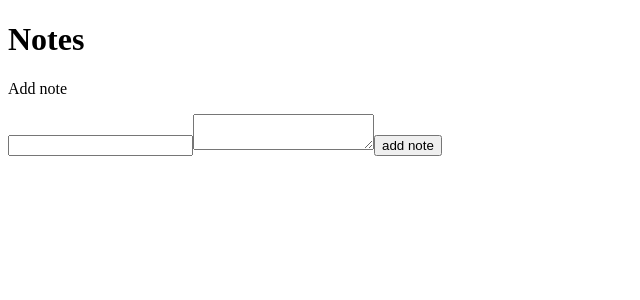
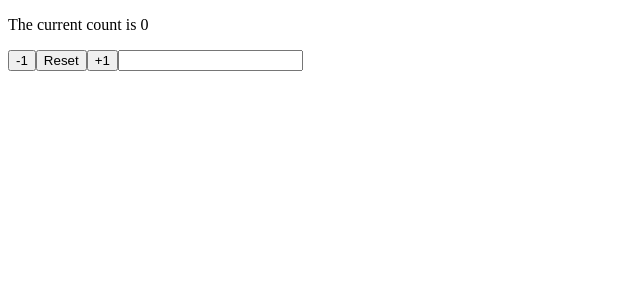
Before and after one commit to brunocrodriguessouza/react-new-features, a React (Create React App) app: page / in a window 1280 px wide. Shown: the top 300 px of the page, without its empty margins (0-640 px from the left). Built offline with nearby package versions, Linux system fonts and the light colour scheme.

Commit message:
[03] Complex State with useState

```diff
--- /dev/null
+++ b/src/App.js
@@ -0,0 +1,40 @@
+import React, { useState} from 'react';
+
+export default (props) => {
+    // const [count, setCount] = useState(props.count)
+    // const [text, setText] = useState('')
+    const [state, setState] = useState({
+        count: props.count,
+        text: ''
+    })
+
+    const increment = () => {
+        // setCount(count + 1)
+        setState({ ...state, count: state.count +1 })
+    }
+
+    const decrement = () => {
+        setState({ ...state, count: state.count -1 })
+    }
+
+    const reset = () => {
+        setState({ ...state, count: props.count })
+    }
+
+    const changeInputValue = (e) => {
+        setState({
+            text: e.target.value,
+            count: state.count
+        })
+    }
+
+    return(
+        <div>
+            <p>The current {state.text || 'count'} is {state.count}</p>
+            <button onClick={decrement}>-1</button>
+            <button onClick={reset}>Reset</button>
+            <button onClick={increment}>+1</button>
+            <input value={state.text} onChange={(e) => changeInputValue(e)}/>
+        </div>
+    )
+}
--- /dev/null
+++ b/src/components/NoteApp.js
@@ -0,0 +1,40 @@
+import React, { useState } from 'react';
+
+export default () => {
+    const [notes, setNotes] = useState([])
+    const [title, setTitle] = useState('')
+    const [body, setBody] = useState('')
+
+    const addNote = (e) => {
+        e.preventDefault()
+        setNotes([
+            ...notes,
+            { title, body }
+        ])
+        setTitle('')
+        setBody('')
+    }
+
+    const removeNote = (title) => {
+        setNotes(notes.filter((note) => note.title !== title))
+    }
+
+    return (
+        <div>
+            <h1>Notes</h1>
+            {notes.map((note) => (
+                <div key={note.title}>
+                    <h3>{note.title}</h3>
+                    <p>{note.body}</p>
+                    <button onClick={() => removeNote(note.title)}>x</button>
+                </div>
+            ))}
+            <p>Add note</p>
+            <form onSubmit={addNote}>
+                <input value={title} onChange={(e) => setTitle(e.target.value)} />
+                <textarea value={body} onChange={(e) => setBody(e.target.value)}></textarea>
+                <button>add note</button>
+            </form>
+        </div>
+    )
+}
--- a/src/index.js
+++ b/src/index.js
@@ -1,92 +1,13 @@
-import React, { useState } from 'react';
+import React from 'react';
 import ReactDOM from 'react-dom';
 import * as serviceWorker from './serviceWorker';
+import NoteApp from './components/NoteApp';
+import App from './App';
 
-const NoteApp = () => {
-    const [notes, setNotes] = useState([])
-    const [title, setTitle] = useState('')
-    const [body, setBody] = useState('')
-
-    const addNote = (e) => {
-        e.preventDefault()
-        setNotes([
-            ...notes,
-            { title, body }
-        ])
-        setTitle('')
-        setBody('')
-    }
-
-    const removeNote = (title) => {
-        setNotes(notes.filter((note) => note.title !== title))
-    }
-
-    return (
-        <div>
-            <h1>Notes</h1>
-            {notes.map((note) => (
-                <div key={note.title}>
-                    <h3>{note.title}</h3>
-                    <p>{note.body}</p>
-                    <button onClick={() => removeNote(note.title)}>x</button>
-                </div>
-            ))}
-            <p>Add note</p>
-            <form onSubmit={addNote}>
-                <input value={title} onChange={(e) => setTitle(e.target.value)} />
-                <textarea value={body} onChange={(e) => setBody(e.target.value)}></textarea>
-                <button>add note</button>
-            </form>
-        </div>
-    )
+App.defaultProps = {
+    count: 0
 }
 
-// const App = (props) => {
-//     // const [count, setCount] = useState(props.count)
-//     // const [text, setText] = useState('')
-//     const [state, setState] = useState({
-//         count: props.count,
-//         text: ''
-//     })
+ReactDOM.render(<App/>, document.getElementById('root'));
 
-//     const increment = () => {
-//         // setCount(count + 1)
-//         setState({ ...state, count: state.count +1 })
-//     }
-
-//     const decrement = () => {
-//         setState({ ...state, count: state.count -1 })
-//     }
-
-//     const reset = () => {
-//         setState({ ...state, count: props.count })
-//     }
-
-//     const changeInputValue = (e) => {
-//         setState({
-//             text: e.target.value,
-//             count: state.count
-//         })
-//     }
-
-//     return(
-//         <div>
-//             <p>The current {state.text || 'count'} is {state.count}</p>
-//             <button onClick={decrement}>-1</button>
-//             <button onClick={reset}>Reset</button>
-//             <button onClick={increment}>+1</button>
-//             <input value={state.text} onChange={(e) => changeInputValue(e)}/>
-//         </div>
-//     )
-// }
-
-// App.defaultProps = {
-//     count: 0
-// }
-
-ReactDOM.render(<NoteApp/>, document.getElementById('root'));
-
-// If you want your app to work offline and load faster, you can change
-// unregister() to register() below. Note this comes with some pitfalls.
-// Learn more about service workers: https://bit.ly/CRA-PWA
 serviceWorker.unregister();
```
